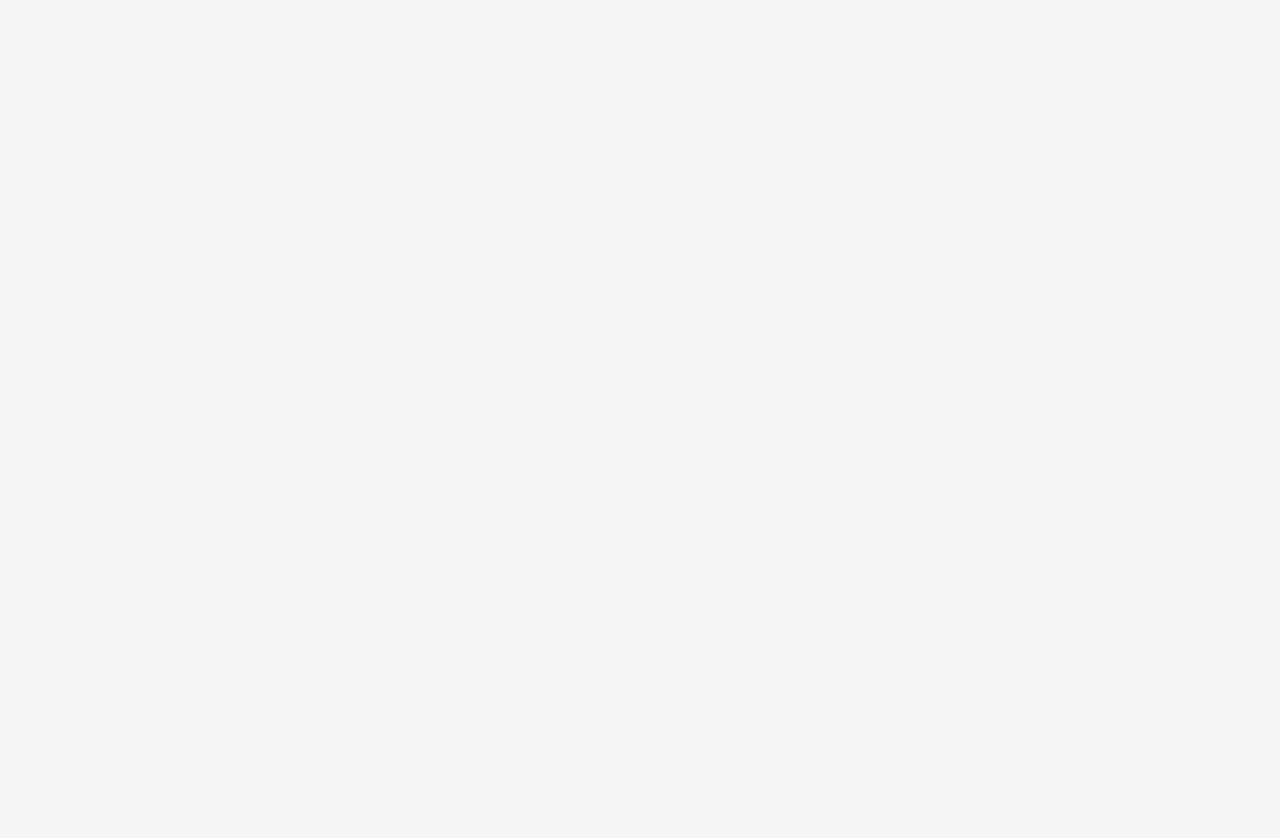
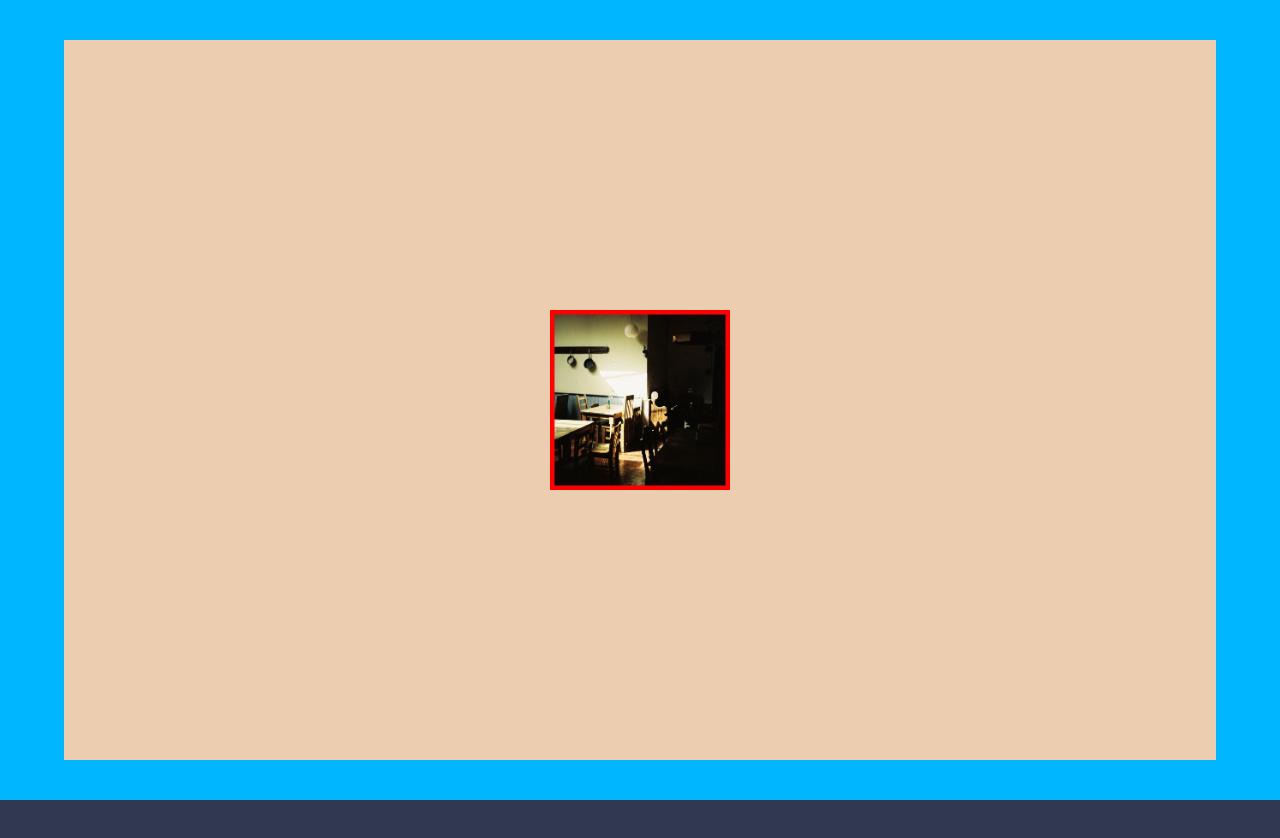
Before and after one commit to brian-david4/furniture-shop, a React (Vite) app in the folder furniture/: page /about in a window 1280 px wide. Before the commit this address had no page. Shown: the top 838 px of the page. Before the commit the page ends 800 px from the top, so only its background shows below. Built offline with nearby package versions, Linux system fonts and the light colour scheme; the HTML template or start-up script is replaced by a standard one.

Commit message:
Create about page and about section with anims

```diff
--- a/furniture/src/App.tsx
+++ b/furniture/src/App.tsx
@@ -5,7 +5,7 @@ import ProductPage from "./Components/ProductPage/ProductPage";
 import CartProvider from "./Data/CartContext";
 import CheckoutPage from "./Pages/CheckoutPage/CheckoutPage";
 import ShippingAddress from "./Pages/ShippingAddress/ShippingAddress";
-import TestPage from "./Pages/TestPage/TestPage";
+import About from "./Pages/About/About";
 
 function App() {
   const location = useLocation();
@@ -22,7 +22,7 @@ function App() {
             path="/checkout/shipping-address"
             element={<ShippingAddress />}
           />
-          <Route path="/test-page" element={<TestPage />} />
+          <Route path="/about" element={<About />} />
         </Routes>
       </CartProvider>
     </>
--- /dev/null
+++ b/furniture/src/Components/AboutSection/AboutSection.tsx
@@ -0,0 +1,29 @@
+import { MotionValue, motion, useTransform } from "framer-motion";
+import styles from "./aboutSec.module.css";
+
+interface AboutSectionProps {
+  children?: React.ReactNode;
+  colour: string;
+  top?: boolean;
+  scrollProgress: MotionValue<number>;
+}
+
+const AboutSection = ({
+  children,
+  colour,
+  top,
+  scrollProgress,
+}: AboutSectionProps) => {
+  const scaleParam = top ? [1, 0.9] : [0.9, 1];
+  const scale = useTransform(scrollProgress, [0, 1], scaleParam);
+  return (
+    <motion.div
+      style={{ backgroundColor: colour, scale }}
+      className={`${styles.aboutSection} ${top ? styles.top : ""}`}
+    >
+      {children}
+    </motion.div>
+  );
+};
+
+export default AboutSection;
--- /dev/null
+++ b/furniture/src/Components/AboutSection/aboutSec.module.css
@@ -0,0 +1,12 @@
+.aboutSection {
+  position: relative;
+  height: 100vh;
+  width: 100vw;
+  display: flex;
+  justify-content: center;
+  align-items: center;
+}
+.top {
+  position: sticky !important;
+  top: 0;
+}
--- /dev/null
+++ b/furniture/src/Pages/About/About.tsx
@@ -0,0 +1,37 @@
+import { useScroll } from "framer-motion";
+import AboutSection from "../../Components/AboutSection/AboutSection";
+import styles from "./about.module.css";
+import { useRef } from "react";
+
+const About = () => {
+  const ref = useRef(null);
+  const { scrollYProgress } = useScroll({
+    target: ref,
+    offset: ["start start", "end end"],
+  });
+  return (
+    <>
+      <div ref={ref} className={styles.pageWrapper}>
+        <AboutSection top scrollProgress={scrollYProgress} colour="#edcdaf">
+          <div
+            style={{
+              height: "200px",
+              width: "200px",
+              backgroundColor: "red",
+              display: "grid",
+              placeItems: "center",
+            }}
+          >
+            <img
+              style={{ height: "95%", width: "95%", objectFit: "cover" }}
+              src="/00.jpg"
+            />
+          </div>
+        </AboutSection>
+        <AboutSection scrollProgress={scrollYProgress} colour="#303852" />
+      </div>
+    </>
+  );
+};
+
+export default About;
--- /dev/null
+++ b/furniture/src/Pages/About/about.module.css
@@ -0,0 +1,6 @@
+.pageWrapper {
+  position: relative;
+  height: 200vh;
+  width: 100vw;
+  background-color: rgb(0, 183, 255);
+}
--- a/furniture/src/index.css
+++ b/furniture/src/index.css
@@ -63,5 +63,5 @@ body {
   overflow-x: hidden;
 }
 ::-webkit-scrollbar {
-  display: none;
+  /* display: none; */
 }
```
